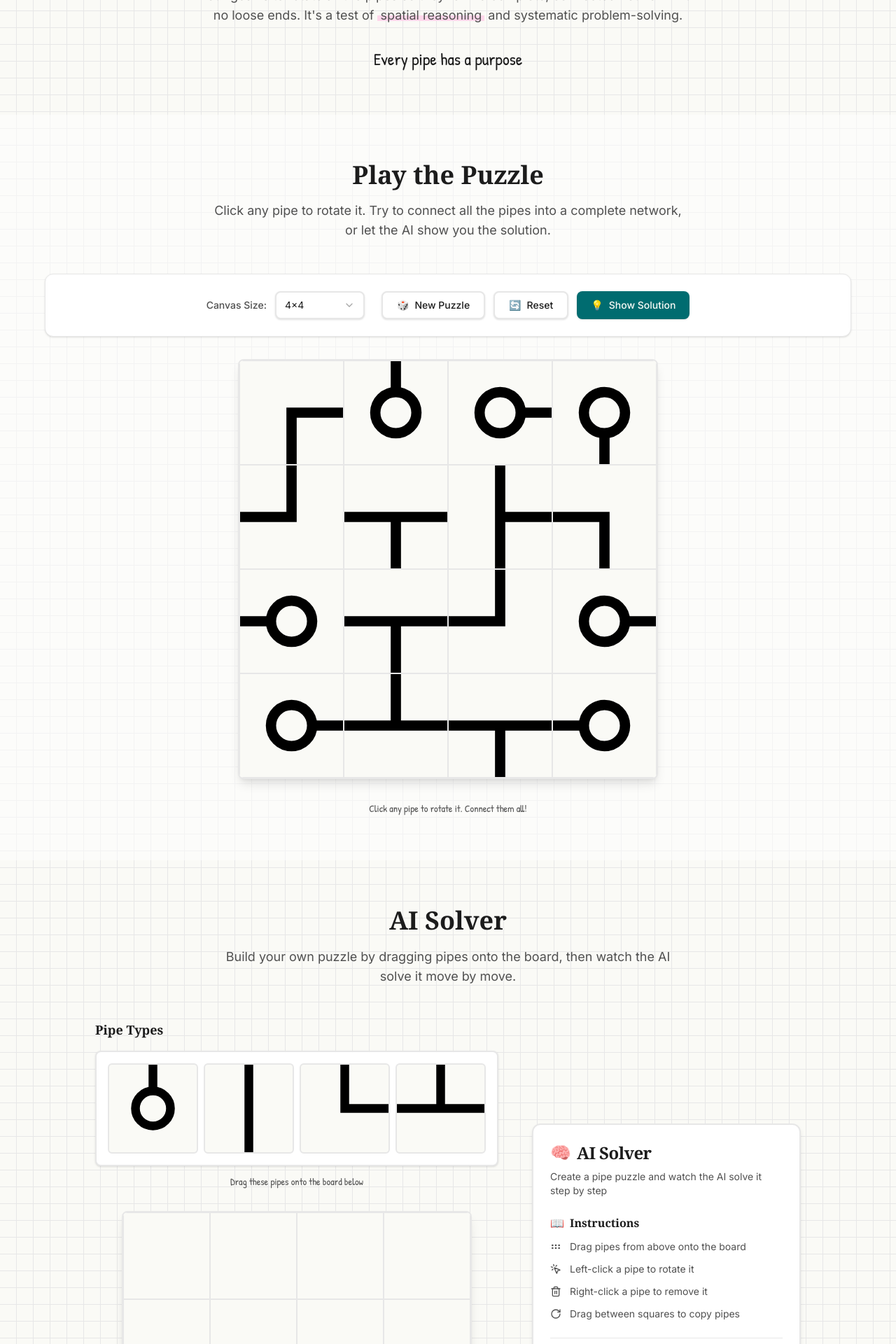
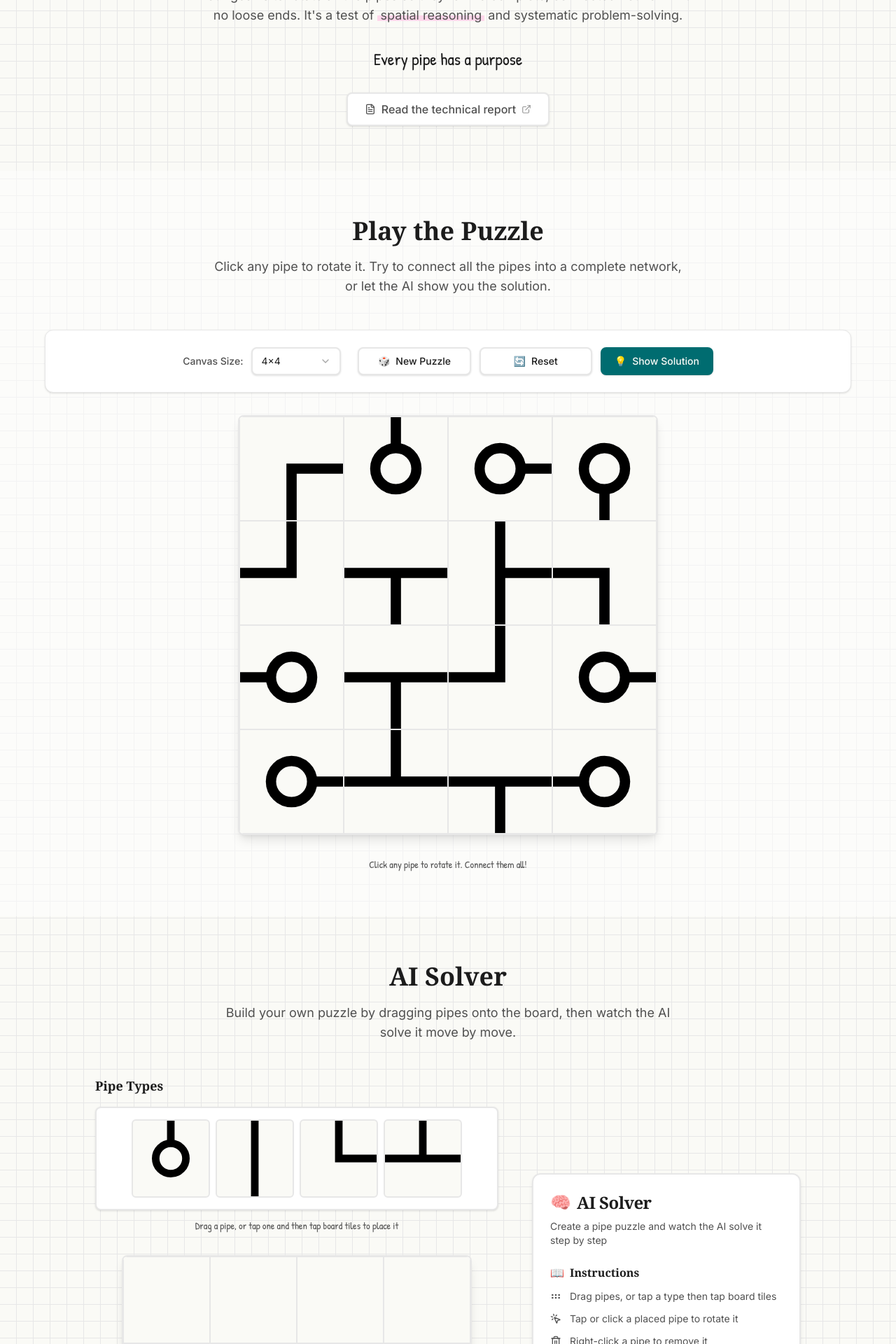
Before and after one commit to yangavin/sewage-paipes-website, a Next.js app: page / in a window 1280 px wide. Shown: the part 320-2240 px from the top of the page at 70% size. Built offline with nearby package versions, Linux system fonts and the light colour scheme.

Commit message:
improve mobile experience and add techincal report

```diff
--- a/app/PlayableBoard.tsx
+++ b/app/PlayableBoard.tsx
@@ -102,9 +102,9 @@ export default function PlayableBoard() {
   return (
     <div className="w-full">
       {/* Controls Section */}
-      <div className="bg-card rounded-xl p-6 mb-8 shadow-sm border border-border">
+      <div className="bg-card rounded-xl p-4 sm:p-6 mb-8 shadow-sm border border-border">
         <div className="flex flex-col md:flex-row justify-center items-center gap-6">
-          <div className="flex items-center gap-3">
+          <div className="flex w-full sm:w-auto items-center justify-center gap-3">
             <span className="text-sm font-medium text-muted-foreground">Canvas Size:</span>
             <Select
               value={String(n)}
@@ -123,12 +123,12 @@ export default function PlayableBoard() {
             </Select>
           </div>
 
-          <div className="flex gap-3">
+          <div className="grid w-full grid-cols-2 gap-3 sm:w-auto sm:grid-cols-3">
             <Button
               variant="outline"
               onClick={handleNewPuzzle}
               disabled={isLoading}
-              className="gap-2"
+              className="w-full gap-2"
             >
               <span>🎲</span>
               New Puzzle
@@ -137,7 +137,7 @@ export default function PlayableBoard() {
               variant="outline"
               onClick={handleReset}
               disabled={isLoading}
-              className="gap-2"
+              className="w-full gap-2"
             >
               <span>🔄</span>
               Reset
@@ -146,7 +146,7 @@ export default function PlayableBoard() {
               variant="default"
               onClick={handleShowSolution}
               disabled={isLoading}
-              className="gap-2"
+              className="col-span-2 w-full gap-2 sm:col-span-1"
             >
               <span>💡</span>
               Show Solution
--- a/app/ai/BuildableBoard.tsx
+++ b/app/ai/BuildableBoard.tsx
@@ -45,6 +45,9 @@ export default function BuildableBoard() {
   }>({});
   const [isSolving, setIsSolving] = useState(false);
   const [moveCount, setMoveCount] = useState(0);
+  const [selectedPipeIndex, setSelectedPipeIndex] = useState<number | null>(
+    null
+  );
 
   const handlePipeTurn = useCallback(
     (index: number) => {
@@ -104,10 +107,12 @@ export default function BuildableBoard() {
   const noEmpties = boardState.every((pipe) => pipe !== null);
 
   const handleClearBoard = () => {
+    if (isSolving) return;
     setBoardState(Array(16).fill(null));
   };
 
   const handleDeletePipe = (index: number) => {
+    if (isSolving) return;
     setBoardState((prevState) => {
       const newState = [...prevState];
       newState[index] = null;
@@ -116,6 +121,7 @@ export default function BuildableBoard() {
   };
 
   const handleReplacePipe = (index: number, pipe: Openings) => {
+    if (isSolving) return;
     setBoardState((prevState) => {
       const newState = [...prevState];
       const rotations = getPipeRotation(pipe);
@@ -132,6 +138,7 @@ export default function BuildableBoard() {
     if (!isSolving) {
       setAttemptedMoves({});
       setMoveCount(0);
+      setSelectedPipeIndex(null);
     }
     setIsSolving(!isSolving);
   };
@@ -149,12 +156,20 @@ export default function BuildableBoard() {
               return (
                 <div
                   key={i}
-                  className="border-2 border-grid-line bg-background rounded-md overflow-hidden hover:border-primary transition-colors"
+                  className={`aspect-square min-w-0 flex-1 max-w-28 border-2 bg-background rounded-md overflow-hidden hover:border-primary transition-colors touch-manipulation ${
+                    selectedPipeIndex === i
+                      ? "border-primary ring-2 ring-primary/30 bg-accent/30"
+                      : "border-grid-line"
+                  }`}
                 >
                   <DraggablePipe
                     pipe={[...openings]}
                     rotations={0}
-                    onTurn={() => {}}
+                    onTurn={() =>
+                      setSelectedPipeIndex((selectedIndex) =>
+                        selectedIndex === i ? null : i
+                      )
+                    }
                     onDelete={() => {}}
                     isSolving={isSolving}
                   />
@@ -163,8 +178,13 @@ export default function BuildableBoard() {
             })}
           </div>
           <p className="text-sm text-muted-foreground text-center mt-3 handwritten">
-            Drag these pipes onto the board below
+            Drag a pipe, or tap one and then tap board tiles to place it
           </p>
+          {selectedPipeIndex !== null && (
+            <p className="text-xs text-primary text-center mt-1 handwritten">
+              Pipe selected — tap it again when you want to rotate board pipes
+            </p>
+          )}
         </div>
 
         {/* Board */}
@@ -183,6 +203,14 @@ export default function BuildableBoard() {
               <DroppableBox
                 key={index}
                 onDrop={(pipe: Openings) => handleReplacePipe(index, pipe)}
+                onClick={() => {
+                  if (
+                    pipeInstance === null &&
+                    selectedPipeIndex !== null
+                  ) {
+                    handleReplacePipe(index, PIPES[selectedPipeIndex]);
+                  }
+                }}
                 isSolving={isSolving}
               >
                 {pipeInstance && (
@@ -190,7 +218,13 @@ export default function BuildableBoard() {
                     key={pipeInstance.id}
                     pipe={pipeInstance.openings}
                     rotations={pipeInstance.rotations}
-                    onTurn={() => handlePipeTurn(index)}
+                    onTurn={() => {
+                      if (selectedPipeIndex === null) {
+                        handlePipeTurn(index);
+                      } else {
+                        handleReplacePipe(index, PIPES[selectedPipeIndex]);
+                      }
+                    }}
                     onDelete={() => handleDeletePipe(index)}
                     isSolving={isSolving}
                   />
@@ -221,11 +255,11 @@ export default function BuildableBoard() {
               <ul className="space-y-3">
                 <li className="flex items-start gap-3 text-sm text-muted-foreground">
                   <GripHorizontal className="h-4 w-4 mt-0.5 flex-shrink-0" />
-                  <span>Drag pipes from above onto the board</span>
+                  <span>Drag pipes, or tap a type then tap board tiles</span>
                 </li>
                 <li className="flex items-start gap-3 text-sm text-muted-foreground">
                   <MousePointerClick className="h-4 w-4 mt-0.5 flex-shrink-0" />
-                  <span>Left-click a pipe to rotate it</span>
+                  <span>Tap or click a placed pipe to rotate it</span>
                 </li>
                 <li className="flex items-start gap-3 text-sm text-muted-foreground">
                   <Trash2 className="h-4 w-4 mt-0.5 flex-shrink-0" />
--- a/app/ai/DraggablePipe.tsx
+++ b/app/ai/DraggablePipe.tsx
@@ -23,17 +23,19 @@ export default function DraggablePipe({
     () => ({
       type: "PIPE",
       item: { pipe: [...pipe] },
+      canDrag: !isSolving,
       collect: (monitor) => ({
         isDragging: monitor.isDragging(),
       }),
     }),
-    [pipe, rotations]
+    [pipe, rotations, isSolving]
   );
   const ref = useRef<HTMLDivElement>(null);
   dragRef(ref);
 
   const handleContextMenu = (e: React.MouseEvent) => {
     e.preventDefault();
+    if (isSolving) return;
     onDelete();
   };
 
@@ -46,7 +48,8 @@ export default function DraggablePipe({
   const pipeType = getPipeType(pipe);
   return (
     <div
-      ref={!isSolving ? ref : null}
+      ref={ref}
+      className="h-full w-full"
       onClick={handleClick}
       onContextMenu={handleContextMenu}
     >
@@ -54,6 +57,7 @@ export default function DraggablePipe({
         src={`/type${pipeType}.svg`}
         className="w-full h-full transition-transform duration-200"
         alt={`Pipe type ${pipeType}`}
+        draggable={false}
         style={{
           transform: `rotate(${rotations * 90}deg)`,
           opacity: isDragging ? 0.5 : 1,
--- a/app/ai/DroppableBox.tsx
+++ b/app/ai/DroppableBox.tsx
@@ -6,20 +6,30 @@ interface DroppableBoxProp {
   children?: React.ReactNode;
   isSolving: boolean;
   onDrop: (pipe: Openings) => void;
+  onClick?: () => void;
 }
 
 export default function DroppableBox({
   children,
   isSolving,
   onDrop,
+  onClick,
 }: DroppableBoxProp) {
-  const [{ isOver }, drop] = useDrop(() => ({
-    accept: "PIPE",
-    drop: ({ pipe }: { pipe: Openings }) => onDrop(pipe),
-    collect: (monitor) => ({
-      isOver: monitor.isOver(),
+  const [{ isOver }, drop] = useDrop(
+    () => ({
+      accept: "PIPE",
+      canDrop: () => !isSolving,
+      drop: ({ pipe }: { pipe: Openings }) => {
+        if (!isSolving) {
+          onDrop(pipe);
+        }
+      },
+      collect: (monitor) => ({
+        isOver: monitor.isOver() && monitor.canDrop(),
+      }),
     }),
-  }));
+    [isSolving, onDrop]
+  );
   const ref = useRef<HTMLDivElement>(null);
   drop(ref);
 
@@ -32,12 +42,23 @@ export default function DroppableBox({
   return (
     <div
       className={`border border-grid-line ${bgColor} ${
-        !isSolving ? "cursor-pointer hover:bg-accent/20" : ""
+        !isSolving
+          ? "cursor-pointer hover:bg-accent/20"
+          : "cursor-not-allowed"
       } transition-all duration-200 relative group`}
       ref={ref}
       onContextMenu={(e) => e.preventDefault()}
+      onClick={() => {
+        if (!isSolving) {
+          onClick?.();
+        }
+      }}
+      aria-disabled={isSolving}
     >
       {children}
+      {isSolving && (
+        <div className="absolute inset-0 z-10 bg-black/10 pointer-events-none" />
+      )}
     </div>
   );
 }
--- a/app/page.tsx
+++ b/app/page.tsx
@@ -1,5 +1,7 @@
 import PlayableBoard from "./PlayableBoard";
 import AiSolverSection from "./ai/AiSolverSection";
+import { Button } from "@/components/ui/button";
+import { ExternalLink, FileText } from "lucide-react";
 
 export default function Home() {
   return (
@@ -23,6 +25,19 @@ export default function Home() {
             <p className="handwritten text-2xl text-foreground mt-8">
               Every pipe has a purpose
             </p>
+            <div className="pt-2">
+              <Button asChild variant="outline" size="lg">
+                <a
+                  href="https://drive.google.com/file/d/1nAALKDSmRvLRF1EKkZxdUTLBAGwa15Zi/view"
+                  target="_blank"
+                  rel="noopener noreferrer"
+                >
+                  <FileText />
+                  Read the technical report
+                  <ExternalLink className="size-3.5 opacity-60" />
+                </a>
+              </Button>
+            </div>
           </div>
         </div>
       </section>
```
